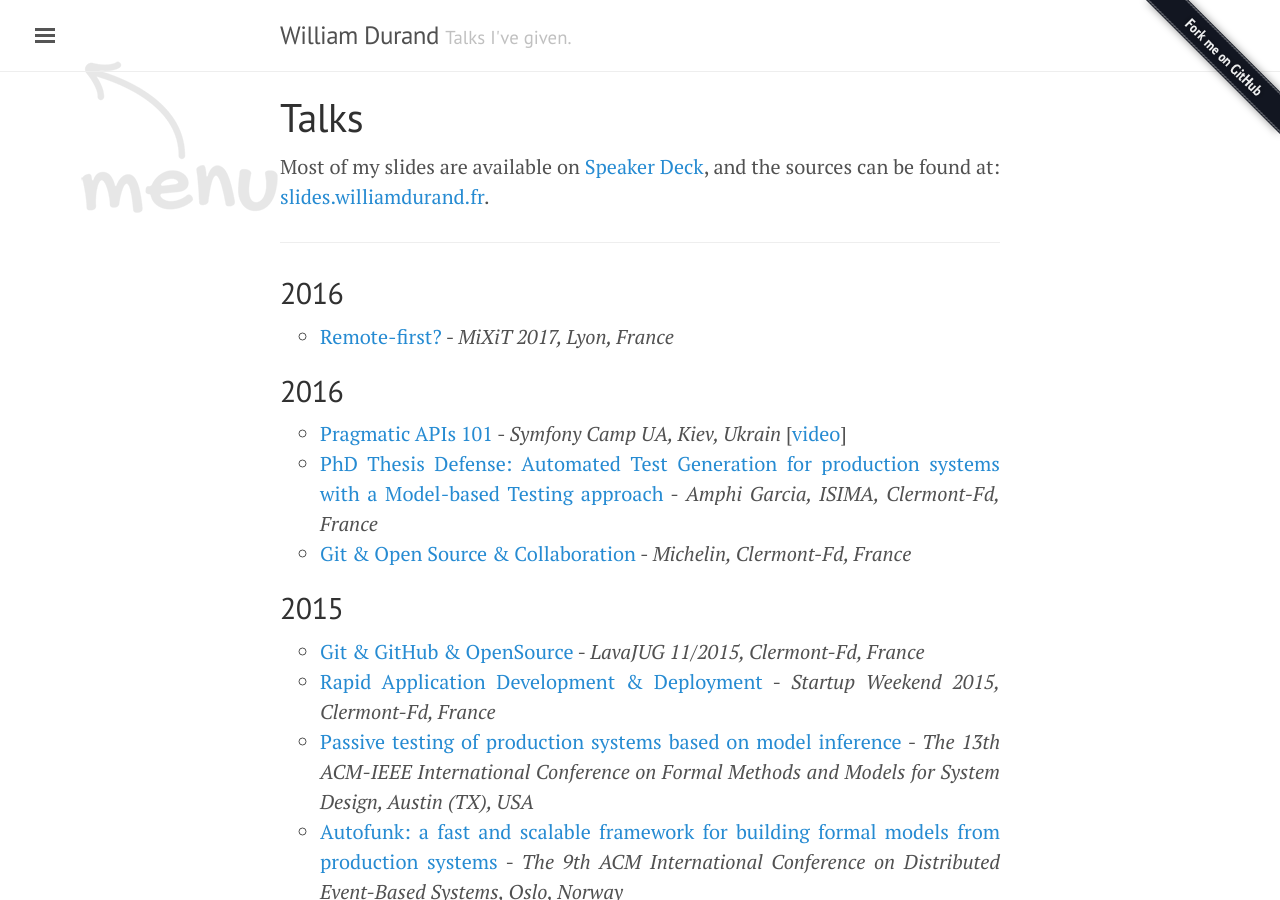
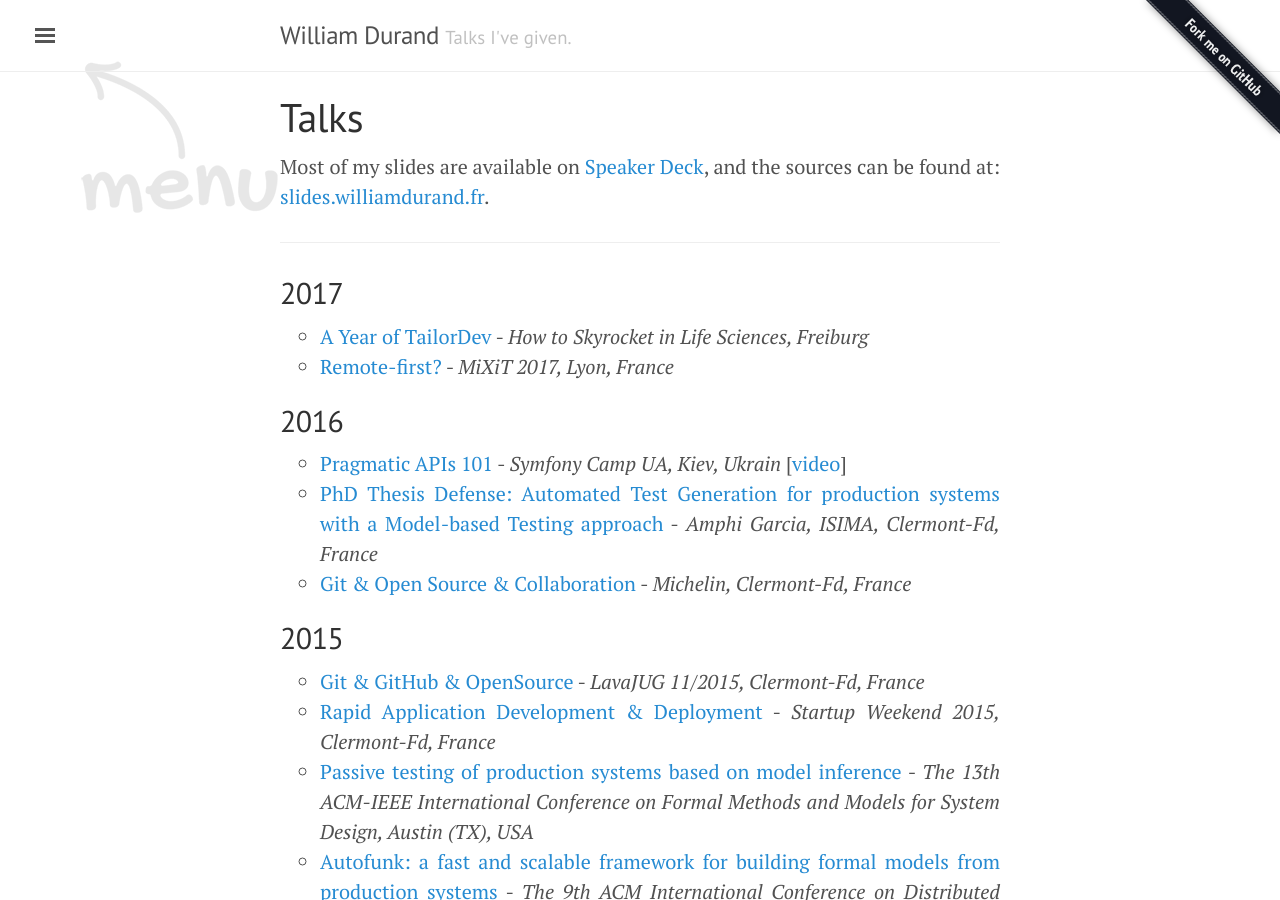
Before and after one commit to willdurand/willdurand.github.io, a Jekyll site: the page built from talks.md, in a window 1280 px wide and 900 px high. Built offline with Jekyll 4.4.1, drawn with Linux system fonts in a browser that asks for light colours; nearby versions of some CDN libraries.

Commit message:
Update talks.yml

```diff
--- a/_data/talks.yml
+++ b/_data/talks.yml
@@ -1,8 +1,12 @@
 -
-  year: 2016
+  year: 2017
   talks:
+    - title: "A Year of TailorDev"
+      date: "2017-04-27"
+      at: "How to Skyrocket in Life Sciences, Freiburg"
+      slides_url: https://speakerdeck.com/willdurand/a-year-of-tailordev-freiburg
     - title: "Remote-first?"
-      date: "2016-10-29"
+      date: "2017-04-21"
       at: "MiXiT 2017, Lyon, France"
       slides_url: https://speakerdeck.com/willdurand/remote-first-mixit-2017
 
```
